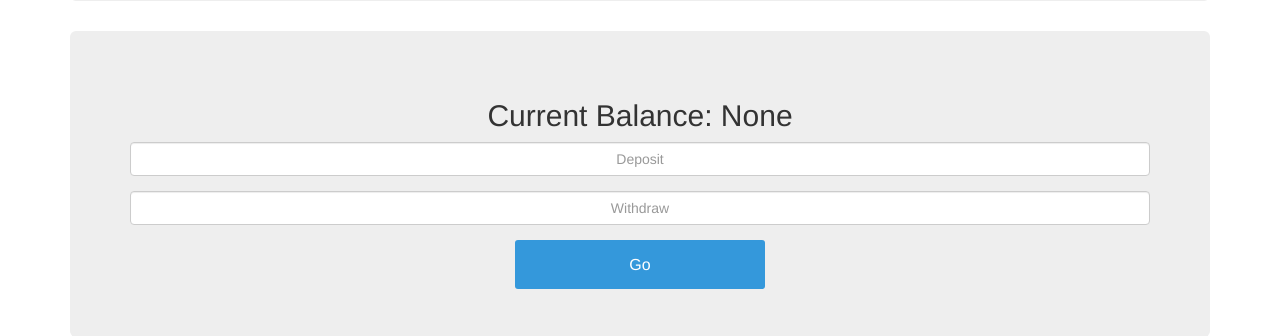
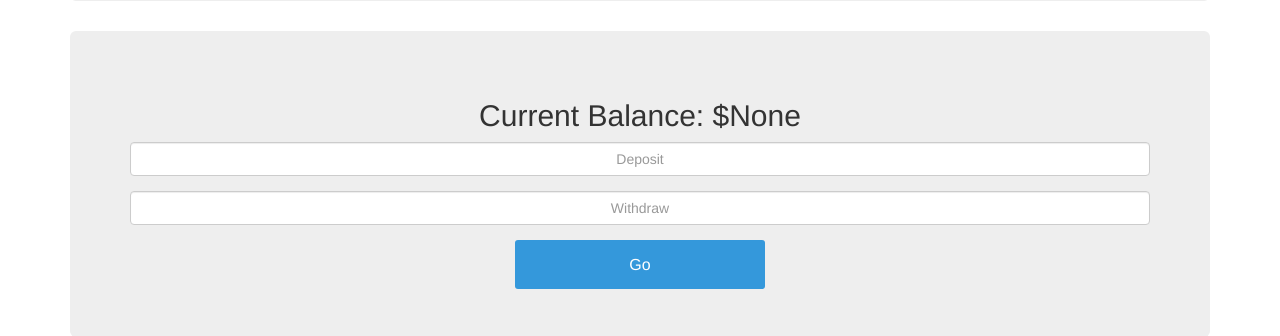
Before and after one commit to mhendri/buyrentsell, a Flask app: page /user/1 in a window 1280 px wide. Shown: the part 537-873 px from the top of the page. Run offline with Flask 2, Linux system fonts and the light colour scheme; the visitor is signed in with stand-in values (Sample User, id 1); data comes from the database, SQL or seed files in the repository; data that the repository does not hold is empty; some libraries are stand-ins or nearby versions.

Commit message:
Add dollar sign

```diff
--- a/templates/user_profile.html
+++ b/templates/user_profile.html
@@ -19,7 +19,7 @@
 		<div class="jumbotron">
 
 			<div align="center">
-				<h2 align="center">Current Balance: {{user.balance}}</h2>
+				<h2 align="center">Current Balance: ${{user.balance}}</h2>
 			</div>
 
 			<div align="center" class="form-group">
```
